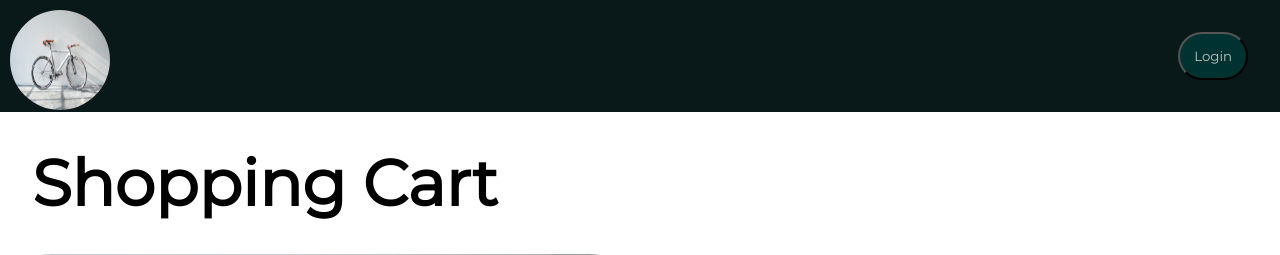
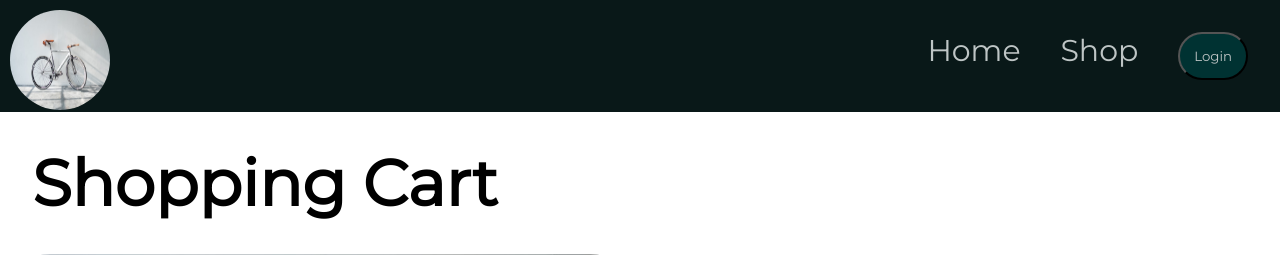
Before and after one commit to DP-00/WebApp, a Django app: page /cart/ in a window 1280 px wide. Shown: the top 255 px of the page. Run offline with Django 3.2, Linux system fonts and the light colour scheme.

Commit message:
code cleaning & style corrections

```diff
--- a/Django/WebAppProj/KRRR/templates/KRRR/cart.html
+++ b/Django/WebAppProj/KRRR/templates/KRRR/cart.html
@@ -3,8 +3,12 @@
 
 {% block extra_head %}
 <link rel="stylesheet" type="text/css" href="{% static 'css/cart.css' %}">
-<link rel="stylesheet" type="text/css" href="{% static 'css/style.css' %}">
 {% endblock extra_head %}
+
+{% block menu %}
+<li><a href="{% url 'index' %}">Home</a></li>
+<li><a href="{% url 'shop' %}">Shop</a></li>
+{% endblock menu %}
 
 {% block content %}
     <div class="container">
--- a/Django/WebAppProj/KRRR/templates/KRRR/index.html
+++ b/Django/WebAppProj/KRRR/templates/KRRR/index.html
@@ -97,10 +97,9 @@ logo svg
           makes it fast and easy to rent a bike in seconds and leave
           it at any place convenient to you. We clean up after you -
           our service-guys pick up all the bikes within 2 hours
-          (median pickup time: 37 minutes).</p></div>
-
+          (median pickup time: 37 minutes).</p>
       </div>
-
+    </div>
   </section>
 
   <section id="our-products">
--- a/Django/WebAppProj/KRRR/templates/KRRR/main.html
+++ b/Django/WebAppProj/KRRR/templates/KRRR/main.html
@@ -12,7 +12,7 @@
     <header>
         <nav>
             <ul>
-                <li><img src="{% static 'images/2.jpg' %}" alt="Keep roling roling roling"></li>
+                <li><a href="{% url 'index' %}"><img src="{% static 'images/2.jpg' %}" alt="Keep roling roling roling"></a></li>
                 {% block menu %}
 
                 {% endblock menu %}
@@ -22,9 +22,6 @@
 
         <!-- Login window-->
         <div id="login" class="modal">
-
-
-
             <form class="modal-content animate" action="file.py">
 
                 <div class="container"></div>
--- a/Django/WebAppProj/static/css/base.css
+++ b/Django/WebAppProj/static/css/base.css
@@ -57,6 +57,12 @@ header, footer {
     border-radius: 0;
 }
 
+nav li {
+    list-style-type: none;
+    display: inline-block;
+    margin: 16px;
+}
+
 body {
     font-size: 3rem;
 }
--- a/Django/WebAppProj/static/css/style.css
+++ b/Django/WebAppProj/static/css/style.css
@@ -1,7 +1,6 @@
 h2{
   letter-spacing: 0.3em;
 }
-
 
 section {
   border-radius: 0;
@@ -122,7 +121,7 @@ section:nth-child(even) {
  .modal {
     display: none;  /*Hidden by default */
     position: fixed; /* Stay in place */
-    z-index: 1; /* Sit on top */
+    z-index: 5; /* Sit on top */
     left: 0;
     top: 0;
     width: 100%; /*Full width */
@@ -292,10 +291,3 @@ section:nth-child(even) {
     backface-visibility: hidden;
     z-index: 2;
   }
-
-  nav li {
-      list-style-type: none;
-      display: inline-block;
-      margin: 16px;
-
-  }
```
Also changed, not shown: Django/WebAppProj/KRRR/templates/KRRR/shop.html (+9 -17 lines). Lines whose indentation alone changed are shown as unchanged.
